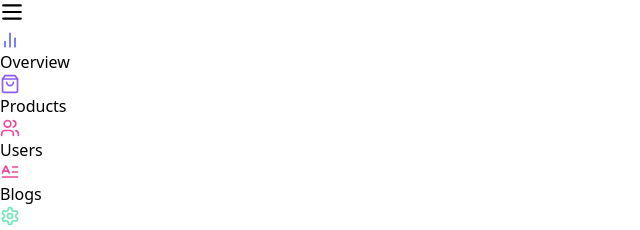
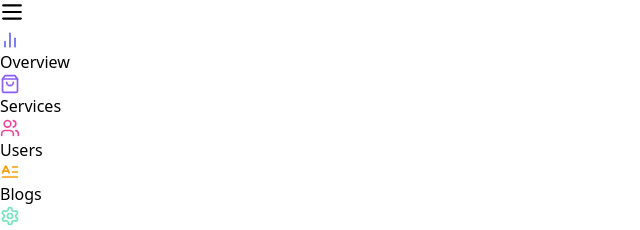
Before and after one commit to test-usa/tortuga7-dashboard, a React (Vite) app: page / in a window 1280 px wide. Shown: the top 230 px of the page, without its empty margins (0-640 px from the left). Built offline with nearby package versions, Linux system fonts and the light colour scheme; sample sign-in values are in the browser's storage.

Commit message:
routes has been updated

```diff
--- a/src/App.tsx
+++ b/src/App.tsx
@@ -11,8 +11,6 @@ import AnalyticsPage from "./pages/AnalyticsPage";
 import BlogsPage from "./pages/BlogsPage";
 import Login from "./pages/Login";
 import PrivateRoute from "./routes/PrivateRoute";
-import { useEffect, useState } from "react";
-import { isTokenExpired } from "./utils/checkTokenExpiration";
 import { useAuth } from "./context/AuthContext";
 
 
@@ -53,7 +51,7 @@ function App() {
           }
         />
         <Route
-          path="/products"
+          path="/services"
           element={
             <PrivateRoute>
               <ProductsPage />
--- a/src/components/common/Sidebar.tsx
+++ b/src/components/common/Sidebar.tsx
@@ -21,9 +21,9 @@ const SIDEBAR_ITEMS = [
     color: "#6366f1",
     href: "/",
   },
-  { name: "Products", icon: ShoppingBag, color: "#8B5CF6", href: "/products" },
+  { name: "Services", icon: ShoppingBag, color: "#8B5CF6", href: "/services" },
   { name: "Users", icon: Users, color: "#EC4899", href: "/users" },
-  { name: "Blogs", icon: LetterText, color: "#EC4899", href: "/blogs" },
+  { name: "Blogs", icon: LetterText, color: "#F59E0B", href: "/blogs" },
   // { name: "Sales", icon: DollarSign, color: "#10B981", href: "/sales" },
   // { name: "Orders", icon: ShoppingCart, color: "#F59E0B", href: "/orders" },
   // { name: "Analytics", icon: TrendingUp, color: "#3B82F6", href: "/analytics" },
```
